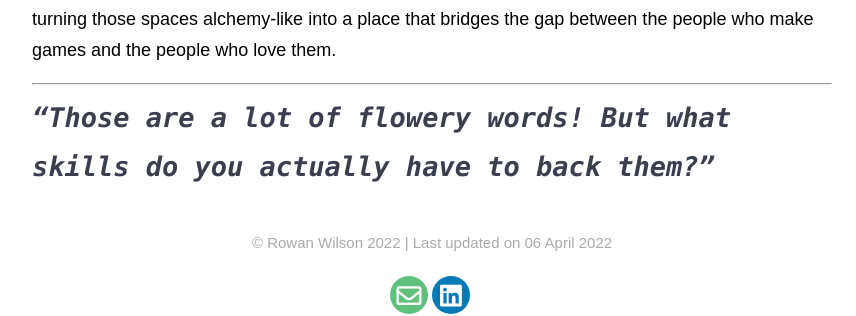
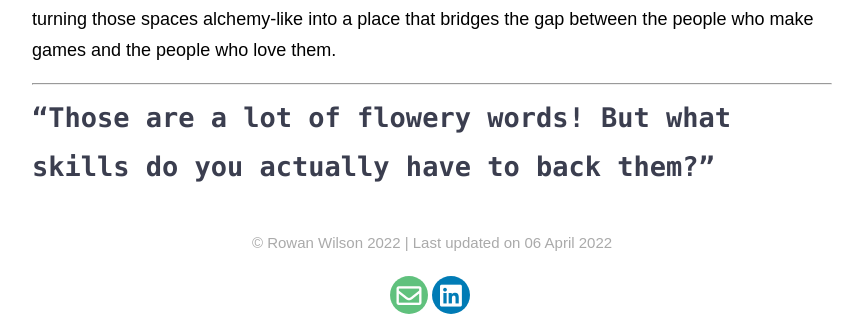
Before and after one commit to stagrunner/rowanjwilson, a Jekyll site: the page built from _pages/about.md, in a window 1280 px wide. Shown: the part 646-962 px from the top of the page, without its empty margins (208-1064 px from the left). Built offline with Jekyll 4.4.1, drawn with Linux system fonts in a browser that asks for light colours; nearby versions of some CDN libraries.

```diff
--- a/_pages/about.md
+++ b/_pages/about.md
@@ -14,4 +14,4 @@ I've been shaping & stewarding online communities for over a decade- well before
 I'm not just passionate about community & social media management in gaming because I love games. I'm passionate about it because I love the developers and fans *behind* those games. I love taking social media & community platforms (such as Reddit, Twitter & Discord), crafting spaces, and turning those spaces alchemy-like into a place that bridges the gap between the people who make games and the people who love them.
 
 ---
-## *"Those are a lot of flowery words! But what skills do you actually have to back them?"*
+## "Those are a lot of flowery words! But what skills do you actually have to back them?"
```
